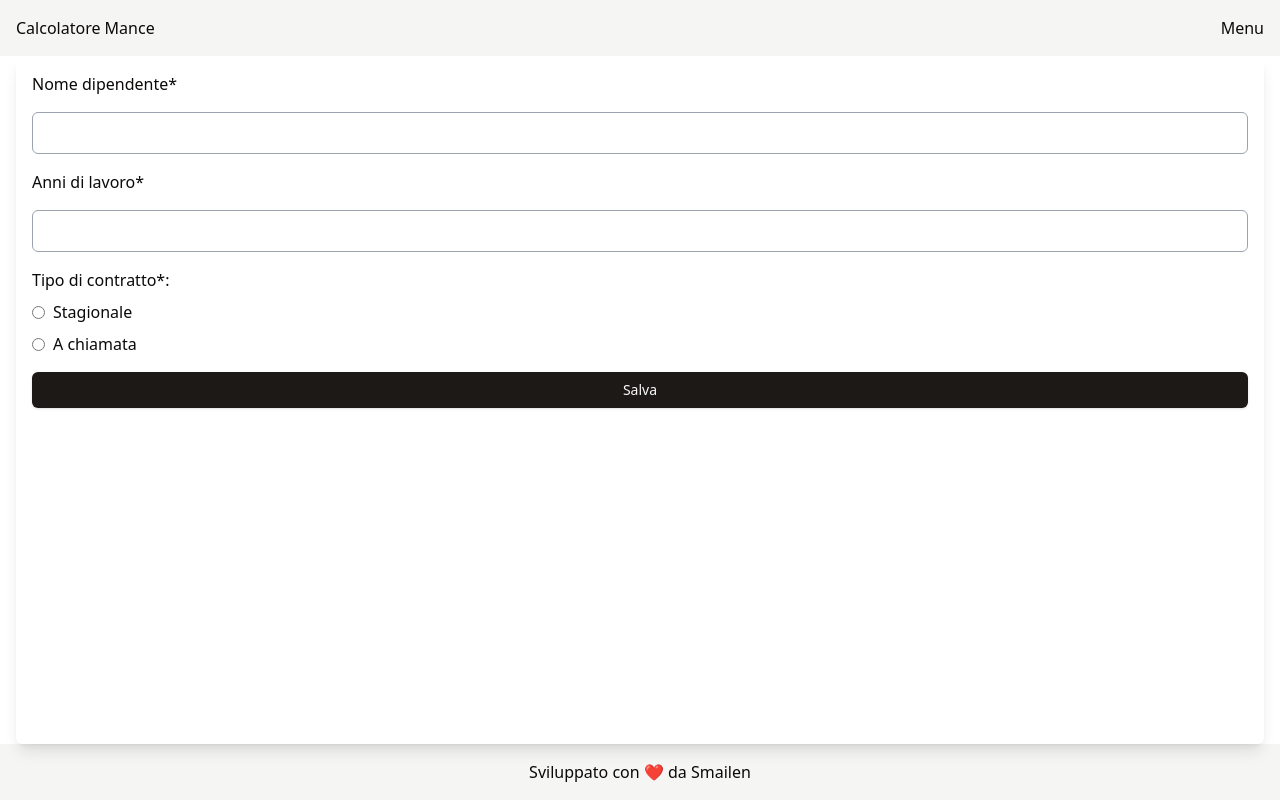
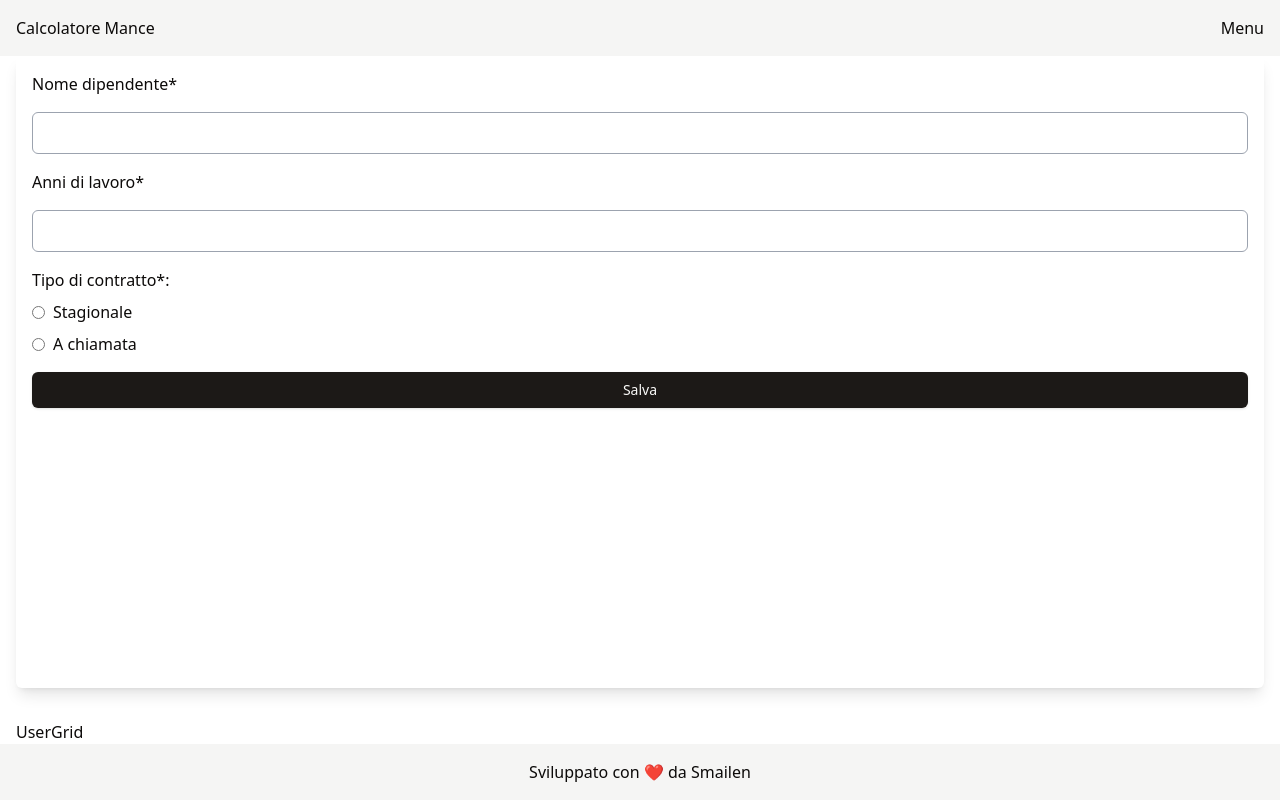
Before and after one commit to Smailen5/calcolatore-mance, a React (Vite) app: page /parametri in a window 1280 px wide. Built offline with nearby package versions, Linux system fonts and the light colour scheme.

Commit message:
refactor: :art: importa componente
importa UserGrid in ParamasPage

```diff
--- a/src/pages/ParamsPage.tsx
+++ b/src/pages/ParamsPage.tsx
@@ -1,6 +1,7 @@
 import Footer from "@/components/Footer";
 import FormAddUser from "@/components/FormAddUser";
 import Navbar from "@/components/Navbar";
+import UserGrid from "@/components/UserGrid";
 
 const ParamsPage = () => {
   return (
@@ -8,6 +9,7 @@ const ParamsPage = () => {
       <Navbar />
       <main className="flex h-[86vh] flex-col justify-center gap-8 px-4">
         <FormAddUser />
+        <UserGrid />
       </main>
       <Footer />
     </>
```
